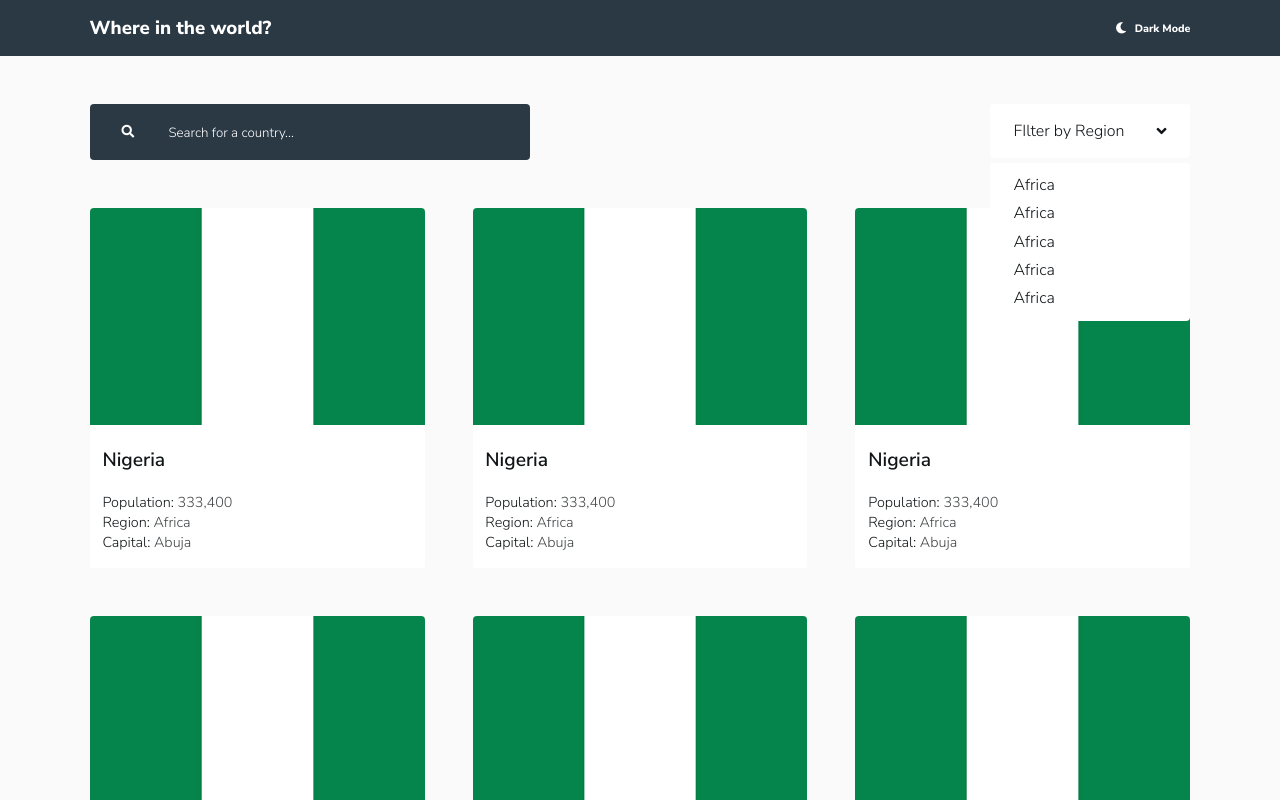
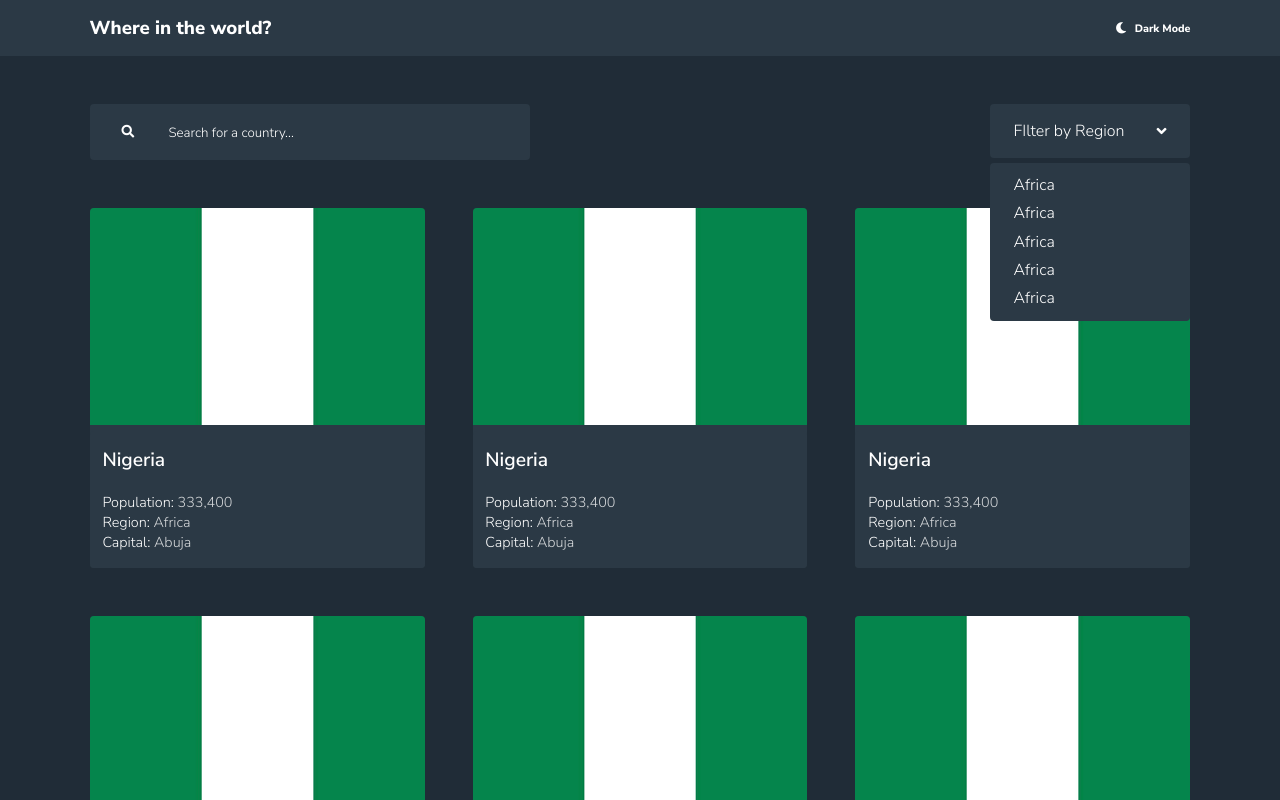
Before and after one commit to Mctursh/rest-country-app, a React (Create React App) app: page / in a window 1280 px wide. Shown: the top 800 px of the page. Built offline with nearby package versions, Linux system fonts and the light colour scheme.

Commit message:
third commit, dark mode fully implemented

```diff
--- a/src/components/Country.js
+++ b/src/components/Country.js
@@ -1,15 +1,19 @@
 import React, { Component } from 'react' //eslint-disable-line
+import ThemeContext from "./ThemeContext"
 
 export default class Country extends Component {
     constructor(props){
         super(props)
     }
 
+    static contextType = ThemeContext
+
     render() {
+        let theme = this.context
         return (
-            <div className="country-info country-info-light">
+            <div className={`country-info country-info-${theme}`}>
                 <img src="9ja.PNG" alt="9ja flag" />
-                <div className="country-metadata metadata-light">
+                <div className={`country-metadata metadata-${theme}`}>
                     <p id="country-name">Nigeria</p>
                     <p id="rest">Population: <span id="value">333,400</span></p>
                     <p id="rest">Region: <span id="value">Africa</span></p>
--- a/src/components/FilterBox.js
+++ b/src/components/FilterBox.js
@@ -1,20 +1,23 @@
 import React, { Component } from 'react'  //eslint-disable-line
+import ThemeContext from "./ThemeContext"
 
 class FilterBox extends Component {
+    static  contextType = ThemeContext
     render() {
+        let theme = this.context
         return (
             <div>
-                <div className="filter filter-light">
+                <div className={`filter filter-${theme}`}>
                     <p>FIlter by Region</p>
                     <i class="fas fa-angle-down dd-btn"></i>
                 </div>
-                <div className="region-parent region-parent-light">
-                    <ul className=" country-list-light" >
-                        <li className="li li-light">Africa</li>
-                        <li className="li li-light">Africa</li>
-                        <li className="li li-light">Africa</li>
-                        <li className="li li-light">Africa</li>
-                        <li className="li li-light">Africa</li>
+                <div className={`region-parent region-parent-${theme}`}>
+                    <ul className={`country-list-${theme}`} >
+                        <li className={`li li-${theme}`}>Africa</li>
+                        <li className={`li li-${theme}`}>Africa</li>
+                        <li className={`li li-${theme}`}>Africa</li>
+                        <li className={`li li-${theme}`}>Africa</li>
+                        <li className={`li li-${theme}`}>Africa</li>
                     </ul>
                 </div>
             </div>
--- a/src/components/Main.js
+++ b/src/components/Main.js
@@ -1,13 +1,17 @@
 /*eslint-disable no-unused-vars*/
-import React from 'react'
+import React, { useContext } from 'react'
 import Body from './Body'
 import Header from './Header'
+import ThemeContext from "./ThemeContext"
 
 export default function Main({ handleToggle }) {
+
+    const theme = useContext(ThemeContext)
+
     return (
-        <div className="App App-light">
-        <Header handleToggle={handleToggle}/>
-        <Body />
-      </div>
+        <div className={`App App-${theme}`}>
+            <Header handleToggle={handleToggle}/>
+            <Body />
+        </div>
     )
 }
```
